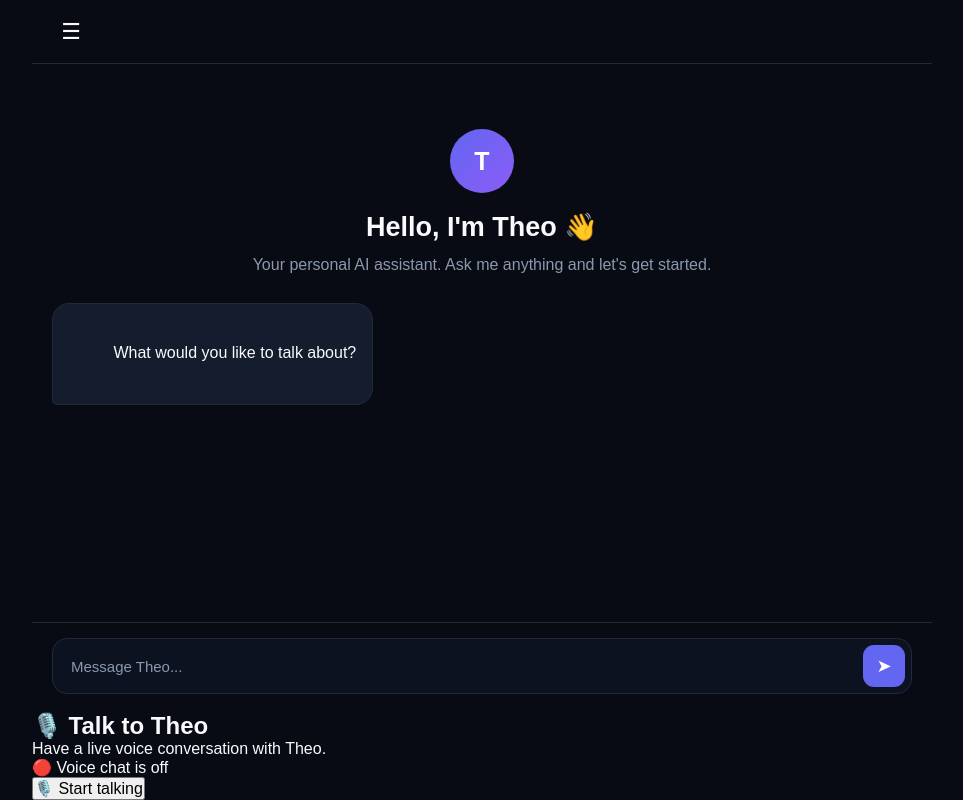
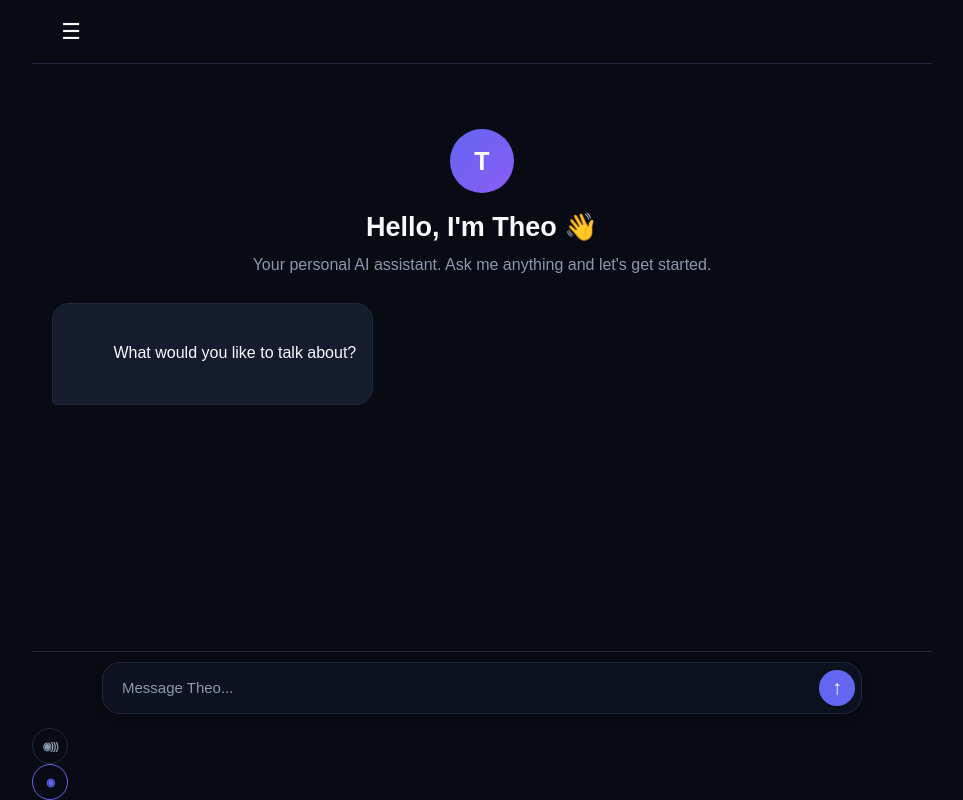
Before and after one commit to eyaunutheophilus7-create/Theo-ai-site, a website: page public/index.html in a window 1280 px wide. Shown: the whole page, without its empty margins (158-1121 px from the left). Drawn offline with Linux system fonts and the light colour scheme; no server answers.

Commit message:
Refine Theo voice button and message composer

```diff
--- a/public/css/style.css
+++ b/public/css/style.css
@@ -465,7 +465,7 @@ button {
   left: 0;
   bottom: 35px;
   width: 190px;
-  padding: 6px;
+  padding: 7px;
   display: none;
   border: 1px solid var(--border);
   border-radius: 12px;
@@ -522,11 +522,11 @@ button {
 }
 
 /* =========================
-   INPUT
+   THEO COMPOSER
 ========================= */
 
 .input-area {
-  padding: 15px 20px 18px;
+  padding: 10px 14px 14px;
   border-top: 1px solid var(--border);
   background: var(--bg);
 }
@@ -534,26 +534,38 @@ button {
 .input-wrapper {
   display: flex;
   align-items: center;
-  gap: 8px;
-  padding: 6px;
+  gap: 6px;
+  width: min(760px, 100%);
+  min-height: 52px;
+  margin: 0 auto;
+  padding: 5px 6px 5px 16px;
   border: 1px solid var(--border);
-  border-radius: 15px;
+  border-radius: 18px;
   background: var(--panel);
+  box-shadow: 0 4px 18px rgba(0, 0, 0, 0.055);
+  transition:
+    border-color 0.2s ease,
+    box-shadow 0.2s ease;
 }
 
 .input-wrapper:focus-within {
   border-color: var(--accent);
+  box-shadow:
+    0 4px 20px rgba(0, 0, 0, 0.07),
+    0 0 0 3px rgba(99, 102, 241, 0.08);
 }
 
 .input-area input {
   flex: 1;
   min-width: 0;
-  padding: 12px;
+  height: 40px;
+  padding: 0 3px;
   border: none;
   outline: none;
   background: transparent;
   color: var(--text);
   font-size: 15px;
+  line-height: 40px;
 }
 
 .input-area input::placeholder {
@@ -561,30 +573,132 @@ button {
 }
 
 .input-area button {
-  width: 42px;
-  height: 42px;
+  flex: 0 0 auto;
   border: none;
-  border-radius: 11px;
-  background: var(--accent);
-  color: white;
-  font-size: 18px;
   cursor: pointer;
 }
 
-.input-area button:hover {
-  background: var(--accent-hover);
+#send-button {
+  width: 36px;
+  height: 36px;
+  display: flex;
+  align-items: center;
+  justify-content: center;
+  border-radius: 50%;
+  background: var(--accent);
+  color: white;
+  font-size: 20px;
+  font-weight: 600;
+  line-height: 1;
+  padding: 0 0 2px;
+  box-shadow: 0 4px 12px rgba(0, 0, 0, 0.10);
+  transition:
+    transform 0.18s ease,
+    background 0.18s ease,
+    box-shadow 0.18s ease;
 }
 
-.input-area button:disabled {
-  opacity: 0.5;
+#send-button:hover {
+  background: var(--accent-hover);
+  transform: translateY(-1px);
+}
+
+#send-button:active {
+  transform: scale(0.91);
+}
+
+#send-button:disabled {
+  opacity: 0.45;
   cursor: not-allowed;
+  transform: none;
+}
+
+.voice-compact-button {
+  width: 36px;
+  height: 36px;
+  flex: 0 0 36px;
+  display: flex;
+  align-items: center;
+  justify-content: center;
+  border: 1px solid var(--border) !important;
+  border-radius: 50%;
+  background: transparent !important;
+  color: var(--muted);
+  padding: 0;
+  font-size: 11px;
+  font-weight: 700;
+  letter-spacing: -1px;
+  box-shadow: none !important;
+  transition:
+    color 0.18s ease,
+    background 0.18s ease,
+    border-color 0.18s ease,
+    transform 0.18s ease;
+}
+
+.voice-compact-button:hover {
+  color: var(--accent);
+  border-color: var(--accent) !important;
+  background: color-mix(in srgb, var(--accent) 7%, transparent) !important;
+  transform: translateY(-1px);
+}
+
+.voice-compact-button:active {
+  transform: scale(0.91);
+}
+
+.voice-symbol {
+  display: block;
+  transform: scaleX(0.92);
+}
+
+.voice-stop-compact {
+  color: var(--accent);
+  border-color: var(--accent) !important;
+  animation: theoVoicePulse 1.5s ease-in-out infinite;
+}
+
+@keyframes theoVoicePulse {
+  0%, 100% {
+    box-shadow: 0 0 0 0 rgba(99, 102, 241, 0);
+  }
+  50% {
+    box-shadow: 0 0 0 5px rgba(99, 102, 241, 0.08);
+  }
 }
 
 .input-hint {
-  margin-top: 8px;
+  margin-top: 6px;
   text-align: center;
   color: var(--muted);
-  font-size: 11px;
+  font-size: 10px;
+}
+
+@media (max-width: 600px) {
+  .input-area {
+    padding: 8px 10px 12px;
+  }
+
+  .input-wrapper {
+    min-height: 50px;
+    padding-left: 14px;
+    border-radius: 17px;
+  }
+
+  .input-area input {
+    height: 38px;
+    font-size: 15px;
+  }
+
+  #send-button,
+  .voice-compact-button {
+    width: 34px;
+    height: 34px;
+  }
+
+  .voice-compact-button {
+    flex-basis: 34px;
+  }
 }
 
 /* =========================
--- a/public/index.html
+++ b/public/index.html
@@ -189,43 +189,35 @@
           id="send-button"
           type="submit"
           aria-label="Send message"
+          title="Send message"
         >
-          ➤
+          ↑
         </button>
 
       </div>
 
     </form>
-
-
-<!-- Theo Live Voice Chat -->
-<section id="voice-chat" class="voice-chat">
-  <div class="voice-chat-header">
-    <h2>🎙️ Talk to Theo</h2>
-    <p>Have a live voice conversation with Theo.</p>
-  </div>
-
-  <div id="voice-status" class="voice-status">
-    🔴 Voice chat is off
-  </div>
-
         <button
           id="voice-start-button"
           type="button"
-    class="voice-start-button"
+          class="voice-compact-button"
+          aria-label="Start voice conversation"
+          title="Talk to Theo"
         >
-    🎙️ Start talking
+          <span class="voice-symbol" aria-hidden="true">◉)))</span>
         </button>
 
         <button
           id="voice-stop-button"
           type="button"
-    class="voice-stop-button"
+          class="voice-compact-button voice-stop-compact"
+          aria-label="End voice conversation"
+          title="End voice conversation"
           hidden
         >
-    🔴 End conversation
+          <span class="voice-symbol" aria-hidden="true">◉</span>
         </button>
-</section>
+
 
 </main>
 
```
Lines whose indentation alone changed are shown as unchanged.
